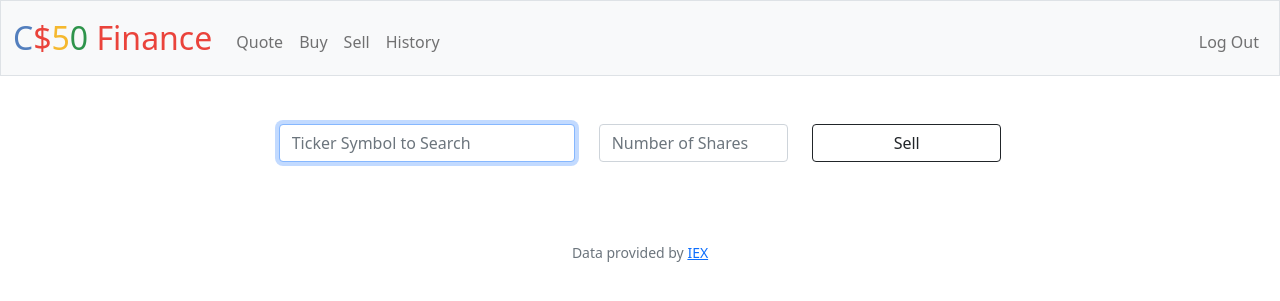
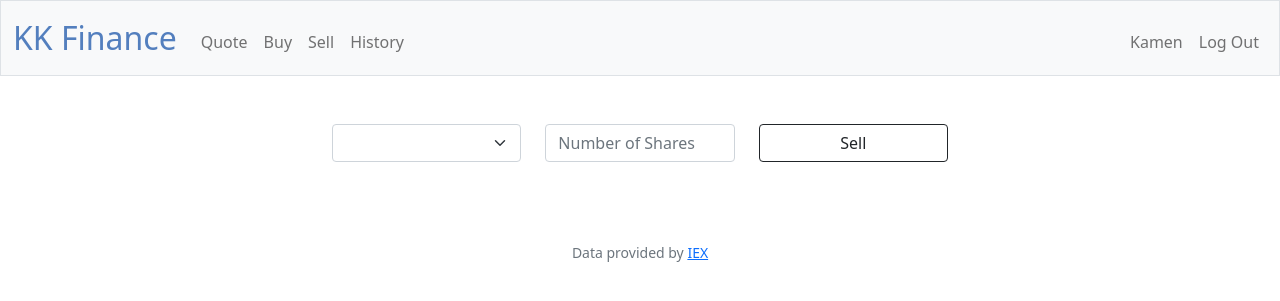
Before and after one commit to skyllex94/cs50, a Flask app: page /sell in a window 1280 px wide. Shown: the top 301 px of the page. Run offline with Flask 2, Linux system fonts and the light colour scheme; a user stored in the database is signed in; some libraries are stand-ins or nearby versions.

Commit message:
finalized index styles and sell database adjustments

```diff
--- a/finance/app.py
+++ b/finance/app.py
@@ -45,31 +45,40 @@ def after_request(response):
 def index():
     """Show portfolio of stocks"""
     try:
-        user_id = int(session["user_id"])
-        # rows = db.execute(
-        #     "SELECT * FROM purchases WHERE user_id = ?", user_id)
         # stock_and_shares = db.execute(
         #     "SELECT type, symbol, SUM(shares) AS shares FROM purchases GROUP BY symbol")
-        # shares_total = 0.00
         # for row in stock_and_shares:
         #     symbol = row["symbol"]
         #     row["cur_price"] = lookup(symbol)["price"]
         #     shares_total = shares_total + float(row["cur_price"])
         # row[symbol] = lookup(symbol)["name"]
 
+        # Show all the positions owned with their current symbols and shares
+        user_id = int(session["user_id"])
         positions = db.execute(
             "SELECT * FROM positions WHERE user_id = ?", user_id)
 
+        # Print username next to the log out
+        username = db.execute(
+            "SELECT username FROM users WHERE id = ?", user_id)
+        username = username[0]["username"].capitalize()
+
         total_price = 0
         for row in positions:
+            # Add another row to the position dict to pass the current price of a stock
+            symbol = row["symbol"]
+            row["cur_price"] = lookup(symbol)["price"]
+
+            # Sum of all the total prices of the stocks owned to calculate the total assets + cash
             price = float("{:.2f}".format(row["total_price"]))
             total_price += price
 
         cash = db.execute("SELECT cash FROM users WHERE id = ?", user_id)
+
         if len(cash) == 1:
             cash = cash[0]
 
-            return render_template("index.html", positions=positions, cash=cash, total_price=total_price)
+            return render_template("index.html", positions=positions, cash=cash, total_price=total_price, username=username)
 
     except:
         return apology("Unable to load recent purchases")
@@ -79,6 +88,11 @@ def index():
 @ login_required
 def buy():
     """Buy shares of stock"""
+    # Get current user's name
+    username = db.execute(
+        "SELECT username FROM users WHERE id = ?", session["user_id"])
+    username = username[0]["username"].capitalize()
+
     if request.method == "POST":
         if not request.form.get("symbol"):
             return apology("Please input a ticker symbol")
@@ -88,10 +102,15 @@ def buy():
         # Check if the symbol inputted is valid and then proceed
         user_id = int(session["user_id"])
         symbol_lookup = lookup(request.form.get("symbol"))
-        shares = request.form.get("shares")
+
+        # Check if input value is not negative, fractional of alphabetical
+        shares = float(request.form.get("shares"))
+        shares = round(shares)
+        if shares < 0 or isinstance(shares, float) == True:
+            return apology("Invalid number of shares", 400)
 
         if symbol_lookup == None:
-            return apology("Incorrect ticker symbol")
+            return apology("Incorrect ticker symbol", 400)
 
         total_amount = symbol_lookup["price"] * int(shares)
         time = date.today().strftime("%d/%m/%Y")
@@ -105,6 +124,7 @@ def buy():
                 cash_left = float("{:.2f}".format(cash_left))
                 total_amount = float("{:.2f}".format(total_amount))
                 symbol = symbol_lookup["symbol"]
+                name = symbol_lookup["name"]
 
                 # Adjust the cash of the user after the purchase
                 db.execute("UPDATE users SET cash = ? WHERE id = ?",
@@ -112,32 +132,33 @@ def buy():
 
                 # Insert and maniputale the "positions" database
                 stock_check = db.execute(
-                    "SELECT symbol FROM positions WHERE symbol = ?", symbol)
+                    "SELECT symbol FROM positions WHERE symbol = ? AND user_id = ?", symbol, user_id)
+
                 if len(stock_check) == 0:
-                    db.execute("INSERT INTO positions (user_id, symbol, shares, total_price) VALUES (?, ?, ?, ?)",
-                               user_id, symbol, shares, total_amount)
+                    db.execute("INSERT INTO positions (user_id, symbol, name, shares, total_price) VALUES (?, ?, ?, ?, ?)",
+                               user_id, symbol, name, shares, total_amount)
                 else:
                     cur_shares = db.execute(
-                        "SELECT shares FROM positions WHERE symbol = ?", symbol)
+                        "SELECT shares FROM positions WHERE symbol = ? AND user_id = ?", symbol, user_id)
                     db.execute(
-                        "UPDATE positions SET shares = ? WHERE symbol = ?", (cur_shares[0]["shares"] + int(shares)), symbol)
+                        "UPDATE positions SET shares = ? WHERE symbol = ? AND user_id = ?", (cur_shares[0]["shares"] + int(shares)), symbol, user_id)
                     cur_pricetotal = db.execute(
-                        "SELECT total_price FROM positions WHERE symbol = ?", symbol)
+                        "SELECT total_price FROM positions WHERE symbol = ? AND user_id = ?", symbol, user_id)
 
                     cur_price = float("{:.2f}".format(
                         cur_pricetotal[0]["total_price"]))
-                    db.execute("UPDATE positions SET total_price = ? WHERE symbol = ?",
-                               (cur_price + total_amount), symbol)
+                    db.execute("UPDATE positions SET total_price = ? WHERE symbol = ? AND user_id = ?",
+                               (cur_price + total_amount), symbol, user_id)
 
                 # Insert and maniputale the "purchases" database responsible for the history of transactions
                 db.execute("INSERT INTO purchases(user_id, shares, symbol, price_purchased, cash_left, time_purchased, type) VALUES(?, ?, ?, ?, ?, ?, ?)",
                            user_id, shares, symbol, total_amount, cash_left, time, 1)
 
-                return render_template("inquiry.html", symbol_lookup=symbol_lookup, shares=shares, total_amount=total_amount, cash_left=cash_left, time=time)
+                return render_template("inquiry.html", symbol_lookup=symbol_lookup, shares=shares, total_amount=total_amount, cash_left=cash_left, time=time, username=username)
             else:
                 return apology("Insufficient funds")
 
-    return render_template("buy.html")
+    return render_template("buy.html", username=username)
 
 
 @ app.route("/history")
@@ -145,9 +166,15 @@ def buy():
 def history():
     """Show history of transactions"""
     try:
+        # Fetch the username currectly logged
+        user_id = int(session["user_id"])
+        username = db.execute(
+            "SELECT username FROM users WHERE id = ?", user_id)
+        username = username[0]["username"].capitalize()
+
         rows = db.execute(
             "SELECT * FROM purchases WHERE user_id = ?", int(session["user_id"]))
-        return render_template("history.html", rows=rows)
+        return render_template("history.html", rows=rows, username=username)
 
     except:
         return apology("Unable to load recent purchases")
@@ -196,7 +223,6 @@ def logout():
     # Forget any user_id
     session.clear()
 
-    # Redirect user to login form
     return redirect("/")
 
 
@@ -204,17 +230,21 @@ def logout():
 @ login_required
 def quote():
     """Get stock quote."""
+    # Get the current user's name
+    username = db.execute(
+        "SELECT username FROM users WHERE id = ?", session["user_id"])
+    username = username[0]["username"].capitalize()
+
     if request.method == "POST":
-
         if not request.form.get("symbol"):
-            return apology("Please input a ticker symbol", 405)
+            return apology("Please input a ticker symbol", 400)
         symbol_lookup = lookup(request.form.get("symbol"))
         if symbol_lookup == None:
             return apology("Incorrect ticker symbol")
 
-        return render_template("quoted.html", symbol_lookup=symbol_lookup)
+        return render_template("quoted.html", symbol_lookup=symbol_lookup, username=username)
     else:
-        return render_template("quote.html")
+        return render_template("quote.html", username=username)
 
 
 @ app.route("/register", methods=["GET", "POST"])
@@ -223,14 +253,18 @@ def register():
     if request.method == "POST":
 
         if not request.form.get("username"):
-            return apology("Username missing", 403)
+            return apology("Username missing", 400)
         elif not request.form.get("password"):
-            return apology("Missing password", 403)
+            return apology("Missing password", 400)
         elif not request.form.get("confirmation") or (request.form.get("password") != request.form.get("confirmation")):
-            return apology("Passwords not matching", 403)
+            return apology("Passwords not matching", 400)
 
         username = request.form.get("username")
         password = request.form.get("password")
+        check_username = db.execute("SELECT username FROM users")
+        for user in check_username:
+            if str(user["username"]) == username:
+                return apology("Username already taken, please try a different username")
 
         db.execute("INSERT INTO users (username, hash) VALUES(?, ?)",
                    username, generate_password_hash(password))
@@ -243,35 +277,84 @@ def register():
 @ login_required
 def sell():
     """Sell shares of stock"""
+    user_id = int(session["user_id"])
+    positions = db.execute(
+        "SELECT * FROM positions WHERE user_id = ?", user_id)
+
+    # Get current user's name
+    username = db.execute(
+        "SELECT username FROM users WHERE id = ?", session["user_id"])
+    username = username[0]["username"].capitalize()
+
     if request.method == "POST":
-        if not request.form.get("symbol"):
+        # Check if fields are populated
+        if not request.form.get("select-group"):
             return apology("Please input a ticker symbol")
         elif not request.form.get("shares"):
             return apology("Please input numbers of shares to sell")
 
         # Check if the symbol inputted is valid and then proceed
-        symbol_lookup = lookup(request.form.get("symbol"))
+        symbol_lookup = lookup(request.form.get("select-group"))
         if symbol_lookup == None:
-            return apology("Incorrect ticker symbol")
+            return apology("Incorrect ticker symbol", 400)
 
-        user_id = int(session["user_id"])
-        shares = request.form.get("shares")
-        total_amount = symbol_lookup["price"] * int(shares)
+        # Check for a positive integer for shares
+        shares = int(request.form.get("shares"))
+        if shares < 0 or isinstance(shares, float) == True or shares.isalpha():
+            return apology("Invalid number of shares", 400)
+
+        price = float("{:.2f}".format(symbol_lookup["price"]))
+        total_amount = price * shares
+        symbol = symbol_lookup["symbol"]
         time = date.today().strftime("%d/%m/%Y")
+
+        # Adjust cash amount from the user
         cash = db.execute(
             "SELECT cash FROM users WHERE id = ?", user_id)
 
         if len(cash) == 1:
+            # Add the cash to the user when selling
             cash = cash[0]["cash"]
-            cash_addup = "{:.2f}".format(cash + total_amount)
+            cash_addup = float("{:.2f}".format(cash + total_amount))
             db.execute("UPDATE users SET cash = ? WHERE id = ?",
                        cash_addup, user_id)
-            db.execute(
-                "INSERT INTO purchases (user_id, shares, symbol, price_purchased, cash_left, time_purchased, type) VALUES (?, ?, ?, ?, ?, ?, ?)",
-                user_id, shares, symbol_lookup["symbol"], total_amount, cash_addup, time, False)
 
-            return render_template("inquiry.html", symbol_lookup=symbol_lookup, shares=shares, total_amount=total_amount,
-                                   cash_left=cash_addup, time=time)
+            # Insert and manipulate the "positions" database
+            stock_check = db.execute(
+                "SELECT symbol FROM positions WHERE symbol = ? AND user_id = ?", symbol, user_id)
+            if len(stock_check) == 0:
+                return apology("You do not have this stock to sell")
+            else:
+                cur_shares = db.execute(
+                    "SELECT shares FROM positions WHERE symbol = ? AND user_id = ?", symbol, user_id)
+
+                if cur_shares[0]["shares"] < shares:
+                    return apology("You don't have this many shares of this stock to sell")
+                elif cur_shares[0]["shares"] == shares:
+                    db.execute(
+                        "DELETE FROM positions WHERE symbol = ? AND user_id = ?", symbol, user_id)
+                else:
+                    db.execute(
+                        "UPDATE positions SET shares = ? WHERE symbol = ? AND user_id = ?", (cur_shares[0]["shares"] - shares), symbol, user_id)
+                    cur_pricetotal = db.execute(
+                        "SELECT total_price FROM positions WHERE symbol = ? AND user_id = ?", symbol, user_id)
+
+                    cur_price = float("{:.2f}".format(
+                        cur_pricetotal[0]["total_price"]))
+
+                    db.execute("UPDATE positions SET total_price = ? WHERE symbol = ? AND user_id = ?",
+                               (cur_price - total_amount), symbol, user_id)
+
+                # Insert information to the history of transactions database with type of sold
+                db.execute(
+                    "INSERT INTO purchases (user_id, shares, symbol, price_purchased, cash_left, time_purchased, type) VALUES (?, ?, ?, ?, ?, ?, ?)",
+                    user_id, shares, symbol, total_amount, cash_addup, time, 0)
+
+                return render_template("inquiry.html", symbol_lookup=symbol_lookup, shares=shares, total_amount=total_amount,
+                                       cash_left=cash_addup, time=time, username=username)
+
+        else:
+            return apology("Error with transaction occured", 406)
 
     else:
-        return render_template("sell.html")
+        return render_template("sell.html", positions=positions, username=username)
--- a/finance/templates/buy.html
+++ b/finance/templates/buy.html
@@ -1,6 +1,7 @@
 {% extends "layout.html" %}
 
 {% block title %}Quotes{% endblock%}
+{% block username %}{{ username }}{% endblock%}
 
 {% block main %}
 
@@ -11,7 +12,7 @@
                 placeholder="Ticker Symbol to Search" type="text">
         </div>
         <div class="col-md-2 mb-3">
-            <input class="form-control mx-auto w-100" name="shares" placeholder="Number of Shares" type="number">
+            <input class="form-control mx-auto w-100" name="shares" placeholder="Number of Shares">
         </div>
         <div class="col-md-2 mb-3">
             <button class="btn btn-outline-dark w-100" type="submit">Buy</button>
--- a/finance/templates/inquiry.html
+++ b/finance/templates/inquiry.html
@@ -1,6 +1,7 @@
 {% extends "layout.html" %}
 
 {% block title %}Purchased{% endblock%}
+{% block username %}{{ username }}{% endblock%}
 
 {% block main %}
 
@@ -14,13 +15,13 @@
             <p name="symbol" class="lead">Price per Share: {{ symbol_lookup.price }}</p>
         </div>
         <div class="col-md-2 mb-3">
-            <p name="symbol" class="lead">Shares Purchased: {{ shares }}</p>
+            <p name="symbol" class="lead">Shares Purchased/Sold: {{ shares }}</p>
         </div>
         <div class="col-md-2 mb-3">
             <p name="symbol" class="lead">Total Amount: {{ total_amount }}</p>
         </div>
         <div class="col-md-2 mb-3">
-            <p name="symbol" class="lead">Cash Left: {{ cash_left }}</p>
+            <p name="symbol" class="lead">Cash: {{ cash_left }}</p>
         </div>
         <div class="col-md-2 mb-3">
             <p name="symbol" class="lead">Date: {{ time }}</p>
--- a/finance/templates/layout.html
+++ b/finance/templates/layout.html
@@ -8,15 +8,17 @@
     <meta name="viewport" content="initial-scale=1, width=device-width">
 
     <!-- http://getbootstrap.com/docs/5.1/ -->
-        <link crossorigin="anonymous" href="https://cdn.jsdelivr.net/npm/bootstrap@5.1.3/dist/css/bootstrap.min.css" integrity="sha384-1BmE4kWBq78iYhFldvKuhfTAU6auU8tT94WrHftjDbrCEXSU1oBoqyl2QvZ6jIW3" rel="stylesheet">
-        <script crossorigin="anonymous" src="https://cdn.jsdelivr.net/npm/bootstrap@5.1.3/dist/js/bootstrap.bundle.min.js" integrity="sha384-ka7Sk0Gln4gmtz2MlQnikT1wXgYsOg+OMhuP+IlRH9sENBO0LRn5q+8nbTov4+1p"></script>
+    <link crossorigin="anonymous" href="https://cdn.jsdelivr.net/npm/bootstrap@5.1.3/dist/css/bootstrap.min.css"
+        integrity="sha384-1BmE4kWBq78iYhFldvKuhfTAU6auU8tT94WrHftjDbrCEXSU1oBoqyl2QvZ6jIW3" rel="stylesheet">
+    <script crossorigin="anonymous" src="https://cdn.jsdelivr.net/npm/bootstrap@5.1.3/dist/js/bootstrap.bundle.min.js"
+        integrity="sha384-ka7Sk0Gln4gmtz2MlQnikT1wXgYsOg+OMhuP+IlRH9sENBO0LRn5q+8nbTov4+1p"></script>
 
     <!-- https://favicon.io/emoji-favicons/money-bag/ -->
     <link href="/static/favicon.ico" rel="icon">
 
     <link href="/static/styles.css" rel="stylesheet">
 
-        <title>C$50 Finance: {% block title %}{% endblock %}</title>
+    <title>KK Finance: {% block title %}{% endblock %}</title>
 
 </head>
 
@@ -24,8 +26,9 @@
 
     <nav class="bg-light border navbar navbar-expand-md navbar-light">
         <div class="container-fluid">
-                <a class="navbar-brand" href="/"><span class="blue">C</span><span class="red">$</span><span class="yellow">5</span><span class="green">0</span> <span class="red">Finance</span></a>
-                <button aria-controls="navbar" aria-expanded="false" aria-label="Toggle navigation" class="navbar-toggler" data-bs-target="#navbar" data-bs-toggle="collapse" type="button">
+            <a class="navbar-brand" href="/"><span class="blue">KK Finance</span></a>
+            <button aria-controls="navbar" aria-expanded="false" aria-label="Toggle navigation" class="navbar-toggler"
+                data-bs-target="#navbar" data-bs-toggle="collapse" type="button">
                 <span class="navbar-toggler-icon"></span>
             </button>
             <div class="collapse navbar-collapse" id="navbar">
@@ -37,6 +40,7 @@
                     <li class="nav-item"><a class="nav-link" href="/history">History</a></li>
                 </ul>
                 <ul class="navbar-nav ms-auto mt-2">
+                    <li class="nav-item"><a class="nav-link">{% block username %}{% endblock %}</a></li>
                     <li class="nav-item"><a class="nav-link" href="/logout">Log Out</a></li>
                 </ul>
                 {% else %}
--- a/finance/templates/quote.html
+++ b/finance/templates/quote.html
@@ -1,6 +1,7 @@
 {% extends "layout.html" %}
 
 {% block title %}Quotes{% endblock%}
+{% block username %}{{ username }}{% endblock%}
 
 {% block main %}
 
--- a/finance/templates/quoted.html
+++ b/finance/templates/quoted.html
@@ -1,6 +1,7 @@
 {% extends "layout.html" %}
 
 {% block title %}Quotes{% endblock%}
+{% block username %}{{ username }}{% endblock%}
 
 {% block main %}
 
--- a/finance/templates/sell.html
+++ b/finance/templates/sell.html
@@ -1,14 +1,19 @@
 {% extends "layout.html" %}
 
 {% block title %}Quotes{% endblock%}
+{% block username %}{{ username }}{% endblock%}
 
 {% block main %}
 
 <form action="/sell" method="post">
     <div class="row mb-3 justify-content-center">
-        <div class="col-md-3 mb-3">
-            <input class="form-control mx-auto w-100" autocorrect="off" autofocus name="symbol"
-                placeholder="Ticker Symbol to Search" type="text">
+        <div class="col-md-2 mb-3">
+            <select name="select-group" class="form-select" aria-label="Disabled select example">
+                <option selected></option>
+                {% for row in positions %}
+                <option value="{{ row.symbol }}">{{ row.symbol }}</option>
+                {% endfor %}
+            </select>
         </div>
         <div class="col-md-2 mb-3">
             <input class="form-control mx-auto w-100" name="shares" placeholder="Number of Shares" type="number">
@@ -20,5 +25,3 @@
 
 </form>
 {% endblock %}
-
-user_id, symbol, shares, total_price
```
Also changed, not shown: finance/templates/history.html (+5 -4 lines), finance/templates/index.html (+11 -6 lines), finance/finance.db, 2 other files. Lines whose indentation alone changed are shown as unchanged.
